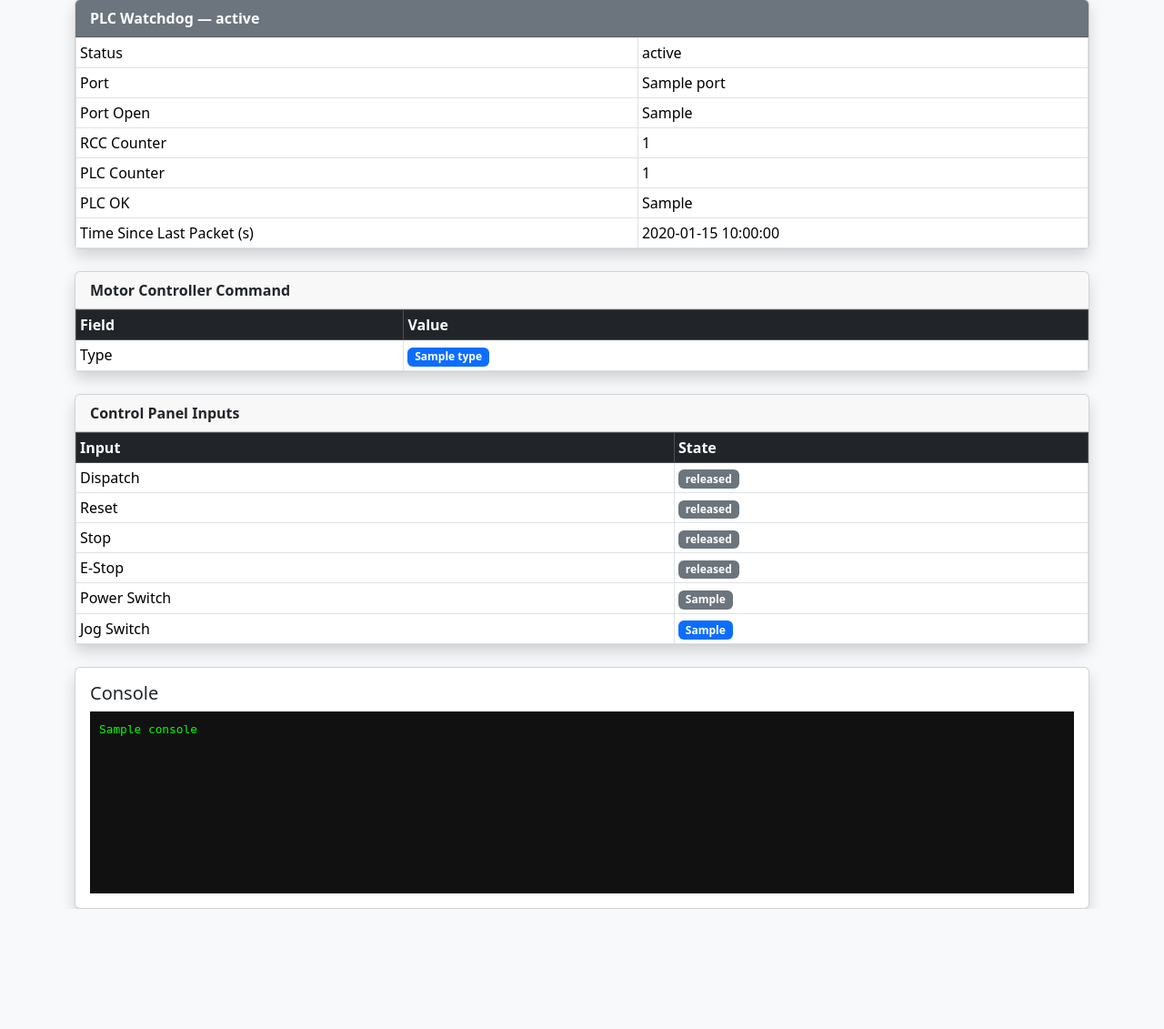
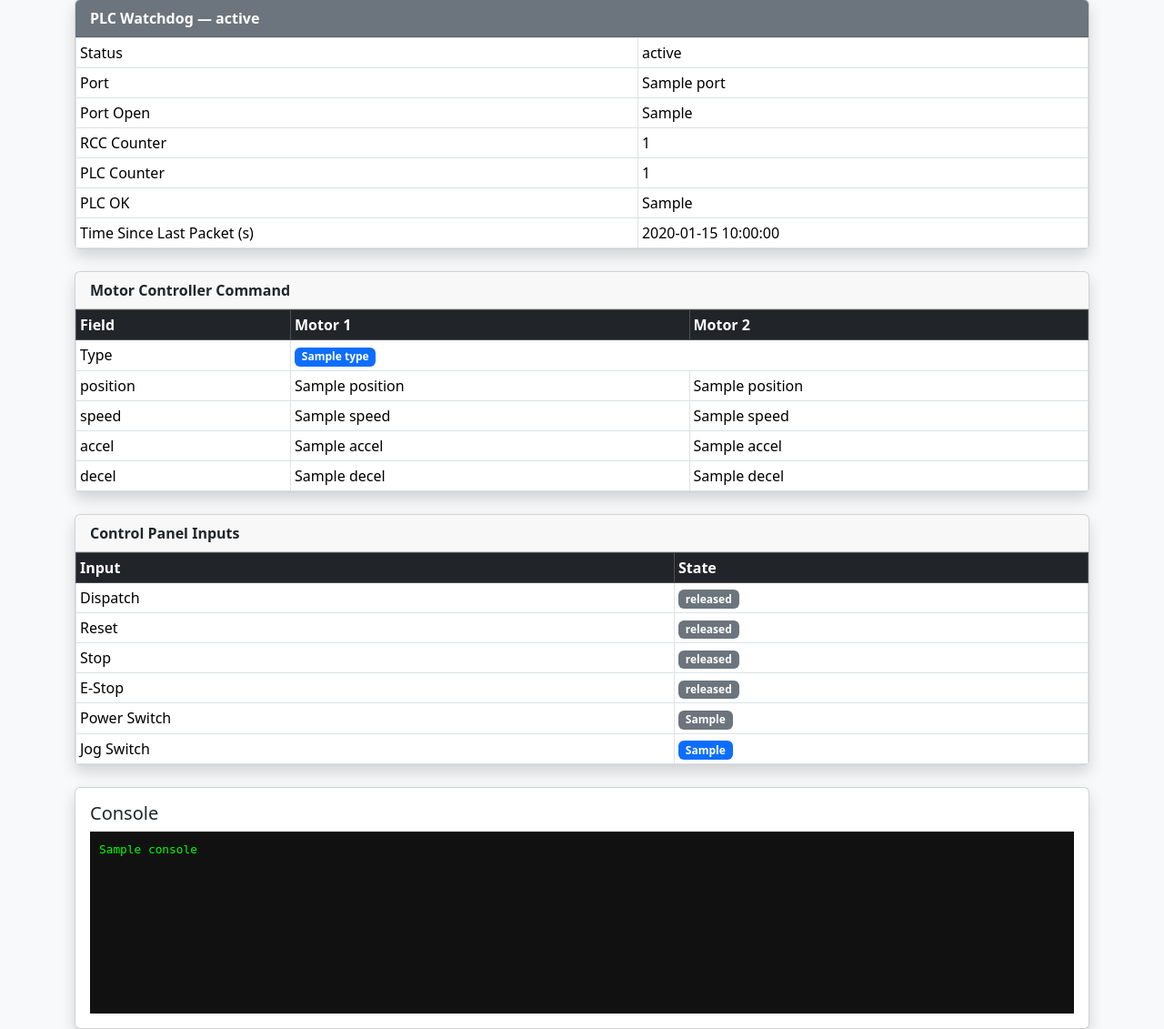
Before and after one commit to Terrier-Ride-Engineering-Club/ride-control-computer, a Python web app: template src/ride_control_computer/webserver/templates/two.html in a window 1280 px wide. Shown: the part 931-2062 px from the top of the page at 91% size. Before the commit the page ends 1930 px from the top, so only its background shows below. Run offline with Jinja, Linux system fonts and the light colour scheme; the template is opened without the code that fills it: most values are stand-ins (such as "Sample title", 1, 10 or a date in 2020).

Commit message:
update diagnostic

```diff
--- a/src/ride_control_computer/webserver/templates/two.html
+++ b/src/ride_control_computer/webserver/templates/two.html
@@ -171,22 +171,23 @@
 <div class="card shadow mb-4">
     <div class="card-header fw-bold">Motor Controller Command</div>
     <div class="card-body p-0">
-        <table class="table table-sm table-bordered mb-0" id="motorCommandTable">
-            <thead class="table-dark"><tr><th>Field</th><th>Value</th></tr></thead>
+        <table class="table table-sm table-bordered mb-0">
+            <thead class="table-dark"><tr><th>Field</th><th>Motor 1</th><th>Motor 2</th></tr></thead>
             <tbody id="motorCommandBody">
                 {% if motor_command %}
-                <tr><td>Type</td><td><span class="badge bg-primary">{{ motor_command.type }}</span></td></tr>
-                {% if motor_command.type == 'JOG' %}
-                <tr><td>Direction</td><td>{{ motor_command.jogDir }}</td></tr>
-                {% elif motor_command.type == 'DRIVE' %}
-                {% for mnum, params in motor_command.drive.items() %}
-                <tr><td>M{{ mnum }} Target</td><td>{{ params.position }} @ {{ params.speed }} QPPS</td></tr>
+                <tr><td>Type</td><td colspan="2"><span class="badge bg-primary">{{ motor_command.type }}</span></td></tr>
+                {% set fields = ['position', 'speed', 'accel', 'decel'] %}
+                {% for field in fields %}
+                {% if motor_command.get('m1', {}).get(field) is not none or motor_command.get('m2', {}).get(field) is not none %}
+                <tr>
+                    <td>{{ field }}</td>
+                    <td>{{ motor_command.get('m1', {}).get(field, '—') }}</td>
+                    <td>{{ motor_command.get('m2', {}).get(field, '—') }}</td>
+                </tr>
+                {% endif %}
                 {% endfor %}
-                {% elif motor_command.type == 'STOP' %}
-                <tr><td>Decel</td><td>{{ motor_command.decel }}</td></tr>
-                {% endif %}
                 {% else %}
-                <tr><td colspan="2" class="text-muted text-center">Unavailable</td></tr>
+                <tr><td colspan="3" class="text-muted text-center">Unavailable</td></tr>
                 {% endif %}
             </tbody>
         </table>
@@ -357,17 +358,15 @@ setInterval(async () => {
     const mcCmdBody = document.getElementById("motorCommandBody");
     if (mcCmdBody) {
         if (!mc) {
-            mcCmdBody.innerHTML = '<tr><td colspan="2" class="text-muted text-center">Unavailable</td></tr>';
+            mcCmdBody.innerHTML = '<tr><td colspan="3" class="text-muted text-center">Unavailable</td></tr>';
         } else {
-            let html = `<tr><td>Type</td><td><span class="badge bg-primary">${mc.type}</span></td></tr>`;
-            if (mc.type === "JOG") {
-                html += `<tr><td>Direction</td><td>${mc.jogDir > 0 ? "UP" : mc.jogDir < 0 ? "DOWN" : "0"}</td></tr>`;
-            } else if (mc.type === "DRIVE" && mc.drive) {
-                for (const [mnum, p] of Object.entries(mc.drive)) {
-                    html += `<tr><td>M${mnum} Target</td><td>${p.position} @ ${p.speed} QPPS</td></tr>`;
-                }
-            } else if (mc.type === "STOP") {
-                html += `<tr><td>Decel</td><td>${mc.decel}</td></tr>`;
+            let html = `<tr><td>Type</td><td colspan="2"><span class="badge bg-primary">${mc.type}</span></td></tr>`;
+            const m1 = mc.m1 || {}, m2 = mc.m2 || {};
+            const allKeys = [...new Set([...Object.keys(m1), ...Object.keys(m2)])];
+            for (const key of ["position", "speed", "accel", "decel"].filter(k => allKeys.includes(k))) {
+                const v1 = m1[key] != null ? m1[key] : "—";
+                const v2 = m2[key] != null ? m2[key] : "—";
+                html += `<tr><td>${key}</td><td>${v1}</td><td>${v2}</td></tr>`;
             }
             mcCmdBody.innerHTML = html;
         }
```
Also changed, not shown: src/ride_control_computer/motor_controller/RoboClawSerialMC.py (+21 -10 lines).
